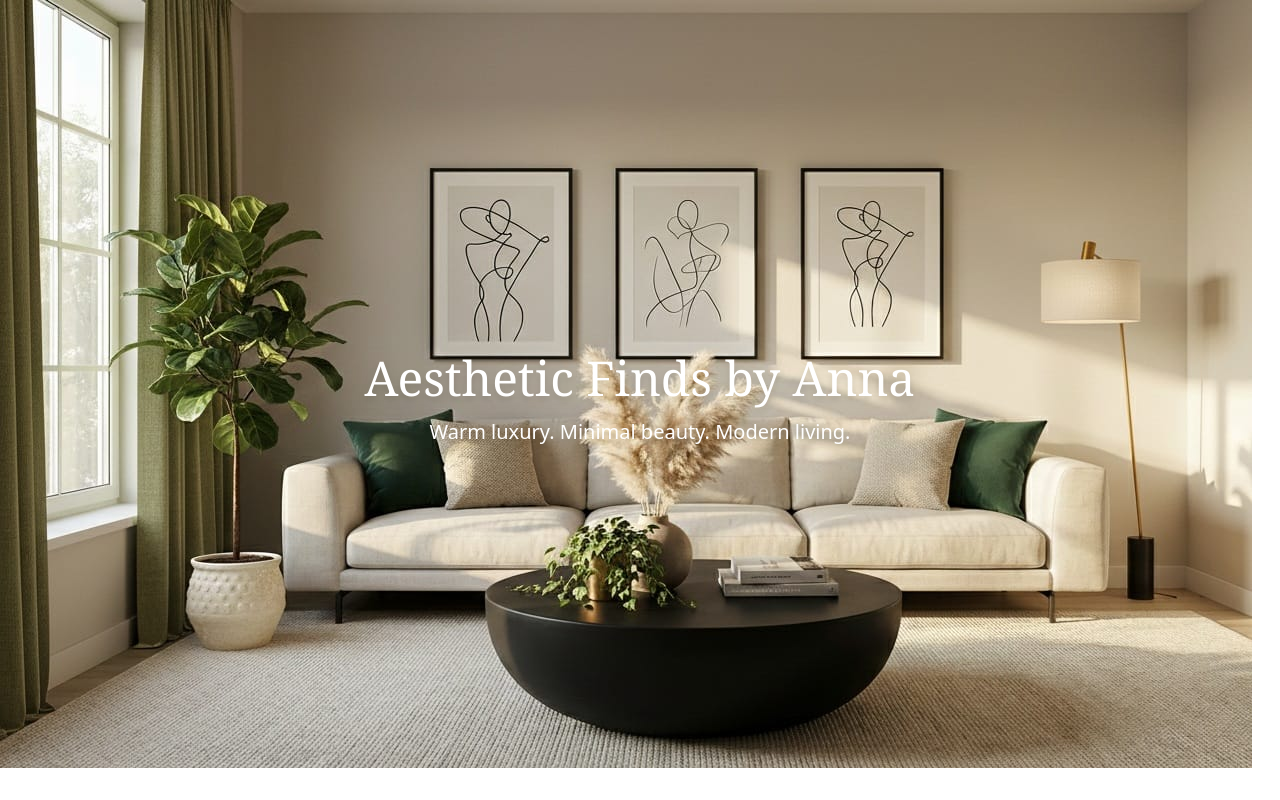
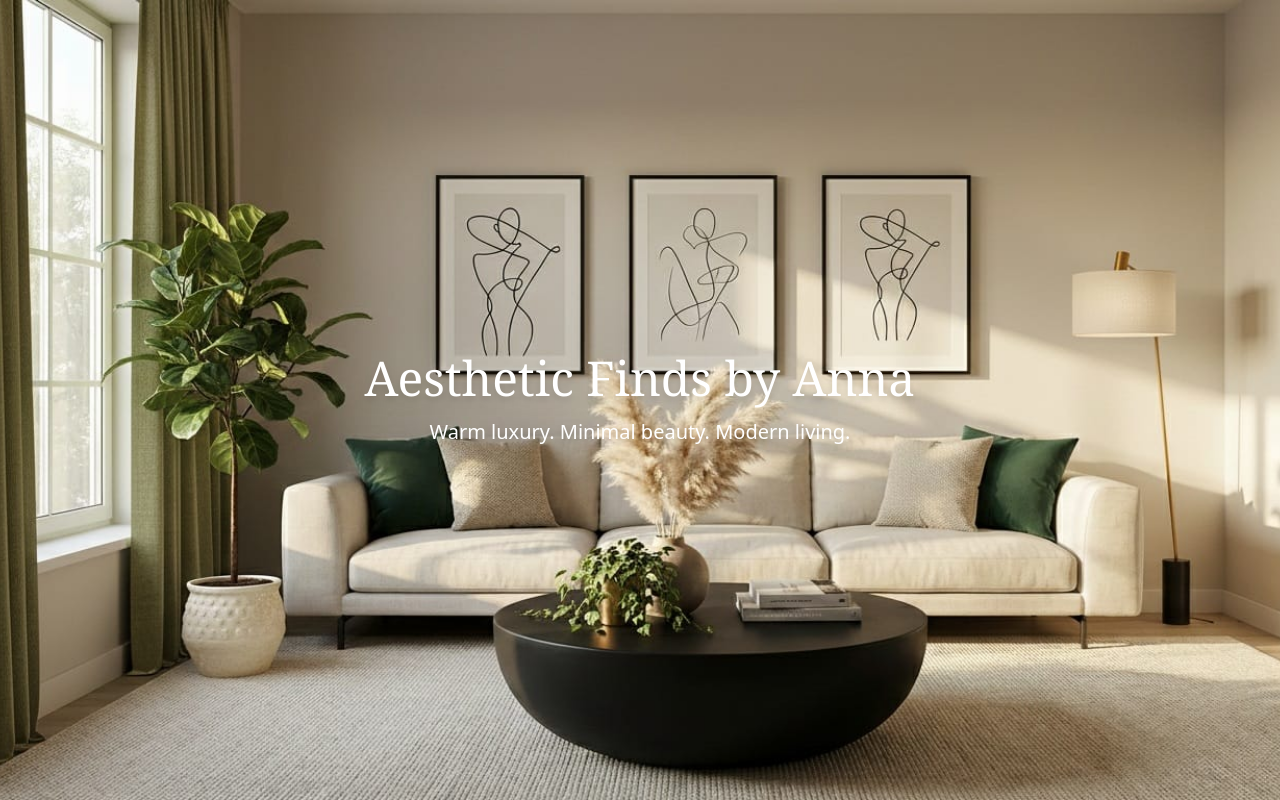
Before and after one commit to muasyamuthengi-gif/aestheticfindsbyanna, a Next.js app: page / in a window 1280 px wide. Built offline with nearby package versions, Linux system fonts and the light colour scheme; a web font is replaced by a local one.

Commit message:
Update page.js

```diff
--- a/app/page.js
+++ b/app/page.js
@@ -6,7 +6,7 @@ export default function Home() {
         <img
           src="/hero.jpg"
           alt="Hero background"
-          className="hero-image"
+          className="w-full h-full object-cover"
         />
       </div>
 
```
